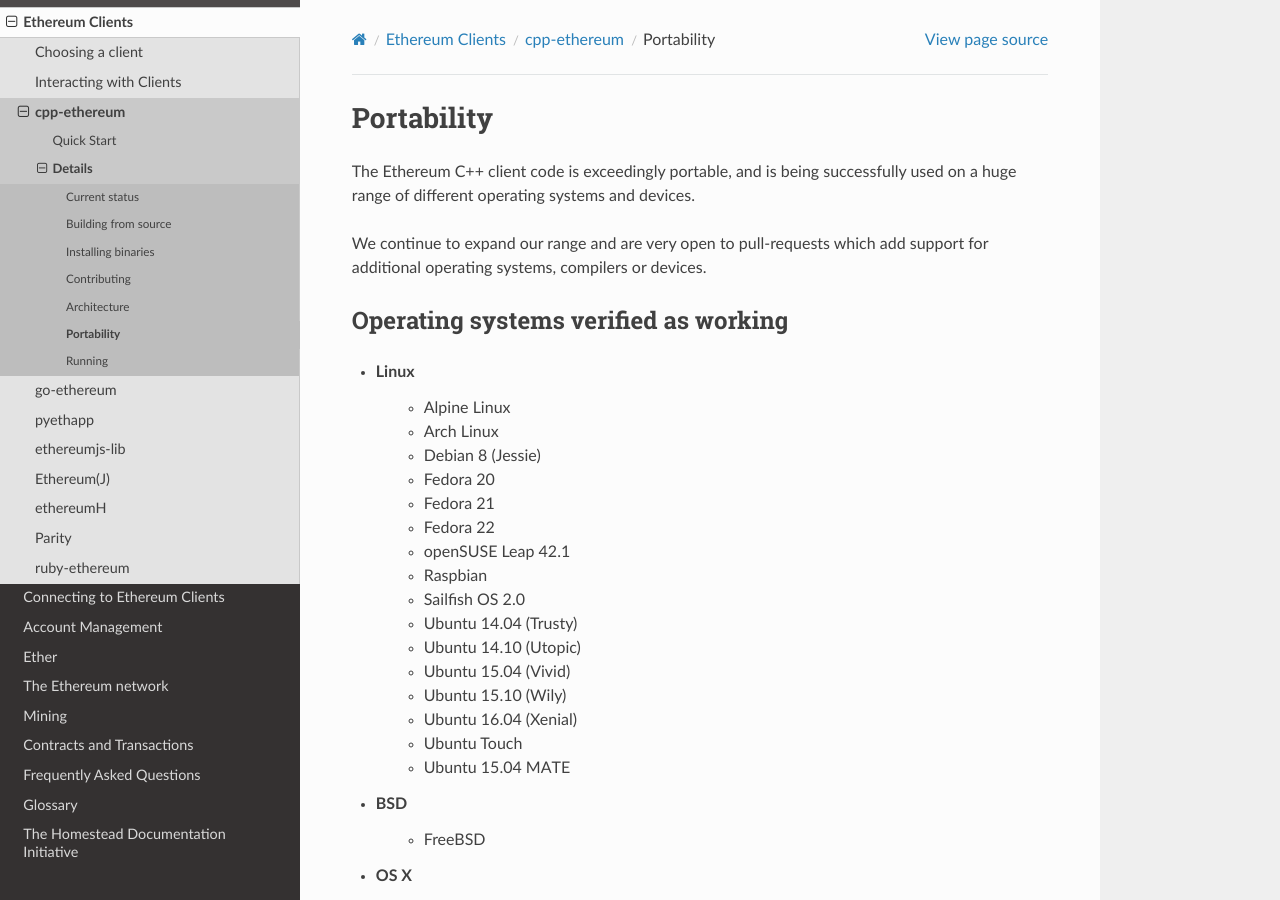
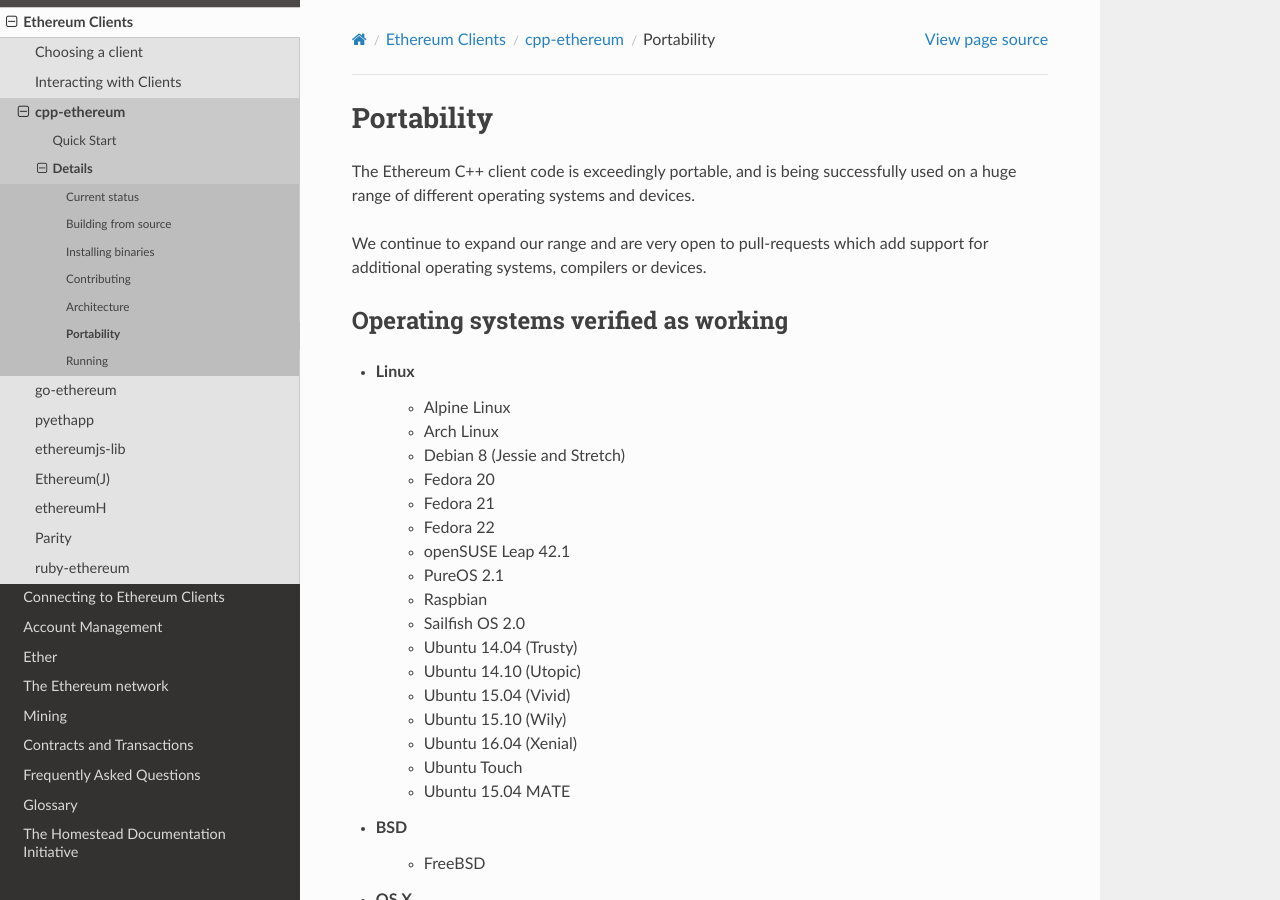
Before and after one commit to ethereum/homestead-guide, a Sphinx documentation site: the page built from source/ethereum-clients/cpp-ethereum/portability.rst, in a window 1280 px wide and 900 px high. Built offline with Sphinx 7.4.7 and the Read the Docs theme 2.0.0, drawn with Linux system fonts in a browser that asks for light colours.

Commit message:
Noted Debian Stretch (PureOS) as working for cpp-ethereum.

```diff
--- a/source/ethereum-clients/cpp-ethereum/building-from-source/linux.rst
+++ b/source/ethereum-clients/cpp-ethereum/building-from-source/linux.rst
@@ -42,7 +42,7 @@
 * Mac (OS X Mavericks, OS X Yosemite, OS X El Capitan, macOS Sierra)
 * Arch Linux
 * Alpine Linux (partial)
-* Debian (Jesse)
+* Debian (Jesse and Stretch)
 * Fedora (partial)
 * Mint Linux (Qiana, Rebecca, Rafaela, Rosa, Sarah)
 * Ubuntu (Trusty, Vivid, Utopic, Xenial, work-in-progress on Yakkety)
--- a/source/ethereum-clients/cpp-ethereum/portability.rst
+++ b/source/ethereum-clients/cpp-ethereum/portability.rst
@@ -17,11 +17,12 @@
 - Linux
     - Alpine Linux
     - Arch Linux
-    - Debian 8 (Jessie)
+    - Debian 8 (Jessie and Stretch)
     - Fedora 20
     - Fedora 21
     - Fedora 22
     - openSUSE Leap 42.1
+    - PureOS 2.1
     - Raspbian
     - Sailfish OS 2.0
     - Ubuntu 14.04 (Trusty)
```
